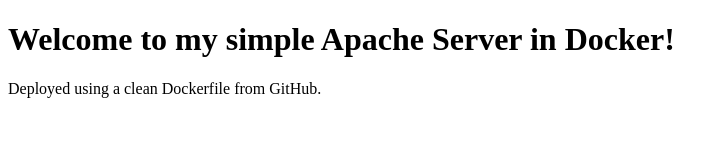
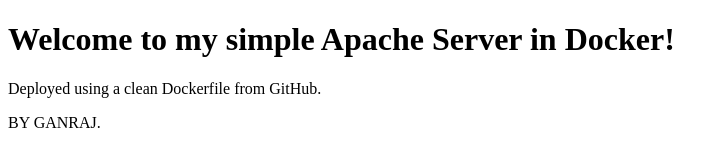
Before and after one commit to GANRAJ99215/Docker, a plain HTML site: page Apache/public-html/index.html in a window 1280 px wide. Shown: the whole page, without its empty margins (0-727 px from the left). Drawn offline with Linux system fonts and the light colour scheme.

Commit message:
Update index.html

```diff
--- a/Apache/public-html/index.html
+++ b/Apache/public-html/index.html
@@ -6,5 +6,6 @@
 <body>
     <h1>Welcome to my simple Apache Server in Docker!</h1>
     <p>Deployed using a clean Dockerfile from GitHub.</p>
+     <p>BY GANRAJ.</p>
 </body>
 </html>
```
